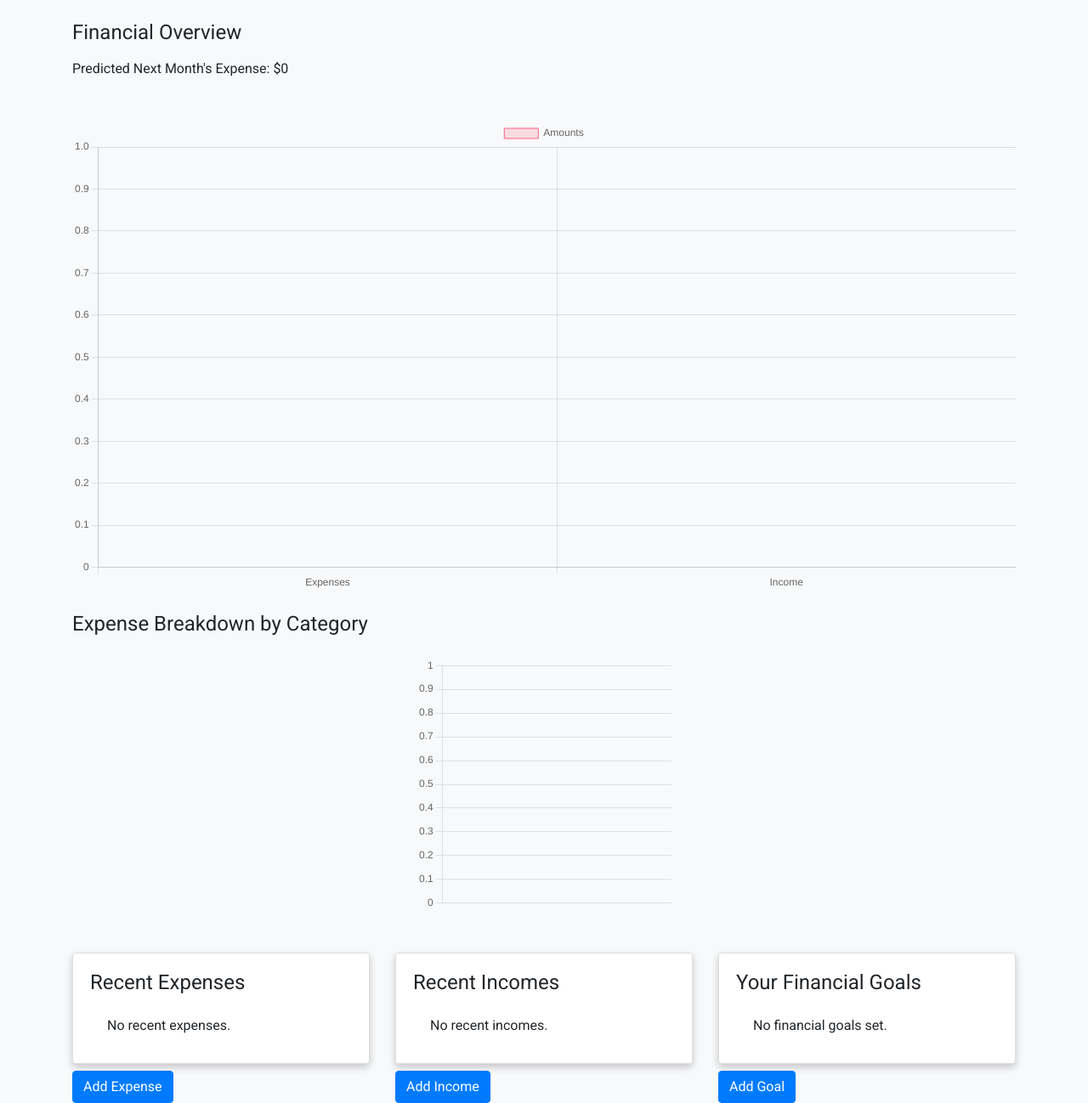
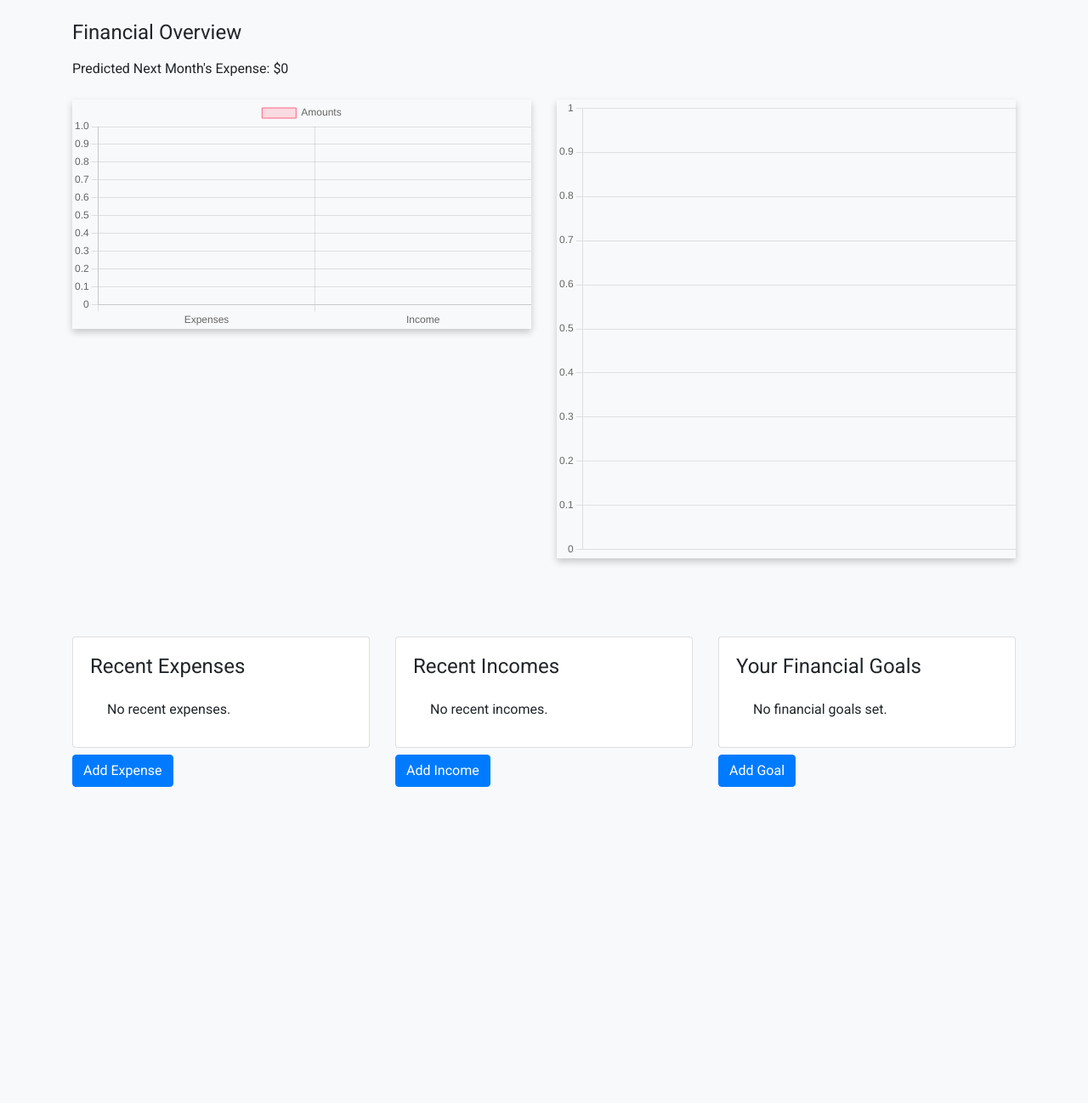
Before and after one commit to baselarafat/FinWise, a Django app: page / in a window 1280 px wide. Shown: the part 98-1396 px from the top of the page at 85% size. After the commit the page ends 1024 px from the top, so only its background shows below. Run offline with Django 4.2, Linux system fonts and the light colour scheme; the visitor is signed in with stand-in values (Sample User, id 1); data that the repository does not hold is empty; some libraries are stand-ins or nearby versions.

Commit message:
Updated Dashbaord

```diff
--- a/core/static/styles.css
+++ b/core/static/styles.css
@@ -8,15 +8,12 @@ body {
     padding-bottom: 10px;
 }
 
-.card {
+.chart {
     box-shadow: 0 4px 8px 0 rgba(0, 0, 0, 0.2);
     transition: 0.3s;
+    margin-bottom: 20px;
 }
 
-.card:hover {
+.chart:hover {
     box-shadow: 0 8px 16px 0 rgba(0, 0, 0, 0.2);
 }
-#categoryExpenseChart {
-    max-width: 80%; /* or whatever percentage or pixel value you prefer */
-    margin: 0 auto; /* centers the canvas if it's smaller than its container */
-}
--- a/core/templates/dashboard.html
+++ b/core/templates/dashboard.html
@@ -13,7 +13,6 @@
     <link href="https://fonts.googleapis.com/css2?family=Roboto:wght@400;700&display=swap" rel="stylesheet">
     <!-- Custom Styles -->
     <link href="{% static 'core/static/styles.css' %}" rel="stylesheet">
-
 </head>
 
 <body>
@@ -25,17 +24,24 @@
         <h4 class="mt-4 mb-3">Financial Overview</h4>
         <p class="mb-4">Predicted Next Month's Expense: ${{ predicted_expense }}</p>
 
-    <div class="mt-5">
-        <canvas id="expenseIncomeChart" width="400" height="200"></canvas>
+        <div class="row">
+            <!-- Expense and Income Chart -->
+            <div class="col-md-6">
+                <div class="chart">
+                    <canvas id="expenseIncomeChart"></canvas>
+                </div>
             </div>
 
-    <!-- Category-wise breakdown -->
-    <h4 class="mt-4 mb-3">Expense Breakdown by Category</h4>
-    <div class="mt-4">
-        <canvas id="categoryExpenseChart" width="300" height="150"></canvas>
+            <!-- Category-wise Breakdown Chart -->
+            <div class="col-md-6">
+                <div class="chart">
+                    <canvas id="categoryExpenseChart"></canvas>
                 </div>
-
-    <div class="row mt-5">
+            </div>
+        </div>
+<br><br><br>
+<!-- Expenses, Incomes, and Goals -->
+<div class="row">
     <!-- Expenses -->
     <div class="col-md-4">
         <div class="card">
@@ -93,15 +99,18 @@
         <a href="{% url 'add_goal' %}" class="btn btn-primary mt-2">Add Goal</a>
     </div>
 </div>
-</div>
+
+
     <!-- Chart.js Initialization -->
+    <script src="https://cdn.jsdelivr.net/npm/chart.js"></script>
     <script>
         document.addEventListener('DOMContentLoaded', function() {
+        // Chart 1: Expense and Income Chart
         let ctx1 = document.getElementById('expenseIncomeChart').getContext('2d');
         let expenseIncomeChart = new Chart(ctx1, {
             type: 'bar',
             data: {
-            labels: ['Expenses', 'Income'], // X-axis labels
+                labels: ['Expenses', 'Income'],
                 datasets: [{
                     label: 'Amounts',
                     data: [{{ expenses_sum }}, {{ incomes_sum }}],
@@ -109,9 +118,8 @@ document.addEventListener('DOMContentLoaded', function() {
                     borderColor: ['rgba(255, 99, 132, 1)', 'rgba(54, 162, 235, 1)'],
                     borderWidth: 1
                 }]
-} ,
-
-        options : {
+            },
+            options: {
                 responsive: true,
                 scales: {
                     y: {
@@ -120,7 +128,7 @@ document.addEventListener('DOMContentLoaded', function() {
                 },
             }
         });
-    // Category-wise expense breakdown
+        // Chart 2: Category-wise expense breakdown
         let ctx2 = document.getElementById('categoryExpenseChart').getContext('2d');
         let categoryExpenseChart = new Chart(ctx2, {
             type: 'pie',
@@ -147,14 +155,14 @@ document.addEventListener('DOMContentLoaded', function() {
                 },
             }
         });
+
         });
     </script>
+
     <!-- Bootstrap JS and jQuery -->
     <script src="https://code.jquery.com/jquery-3.5.1.slim.min.js"></script>
     <script src="https://cdn.jsdelivr.net/npm/@popperjs/core@2.9.3/dist/umd/popper.min.js"></script>
     <script src="https://maxcdn.bootstrapcdn.com/bootstrap/4.5.2/js/bootstrap.min.js"></script>
-<script src="https://cdn.jsdelivr.net/npm/chart.js"></script>
+</body>
 
-
-</body>
 </html>
```
Lines whose indentation alone changed are shown as unchanged.
